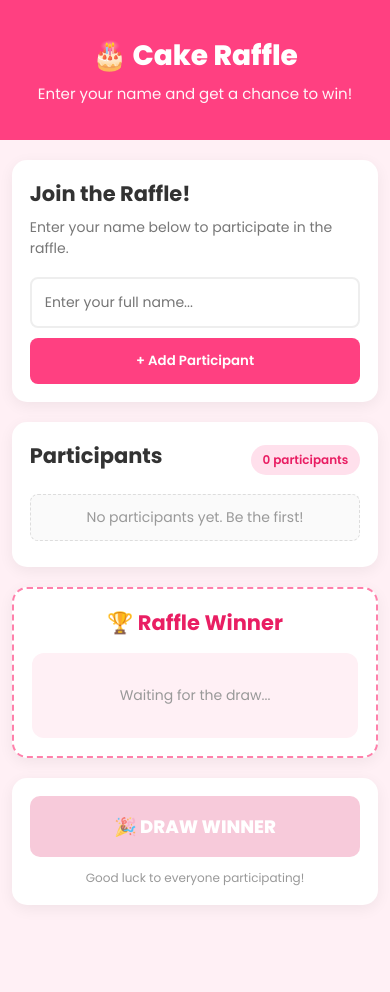
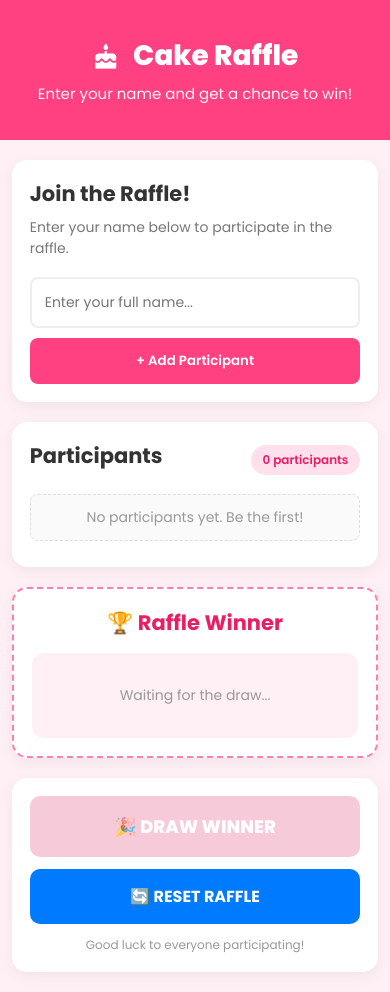
Before and after one commit to Munoz-16/cake-raffle-app, a plain HTML site: page index.html in a window 390 px wide. Before the commit the page ends 925 px from the top, so only its background shows below. Drawn offline with Linux system fonts and the light colour scheme.

Commit message:
Reset Button and Cake

```diff
--- a/action.js
+++ b/action.js
@@ -1,4 +1,3 @@
-
 // Store all registered participants in an array.
 let participants = [];
 
@@ -19,6 +18,9 @@ const winnerDisplay = document.getElementById("winner-display");
 
 // Get the draw button from the HTML.
 const drawButton = document.getElementById("draw-button");
+
+// Get the reset button from the HTML.
+const resetButton = document.getElementById("reset-button");
 
 
 // Listen for when someone submits the registration form.
@@ -79,6 +81,14 @@ function updateParticipantsList() {
     // Clear the current participant list.
     participantsList.innerHTML = "";
 
+    // Check if there are no participants.
+    if (participants.length === 0) {
+
+        // Display a message when the list is empty.
+        participantsList.innerHTML = '<li class="empty-message">No participants yet. Be the first!</li>';
+
+    }
+
     // Loop through every participant in the array.
     participants.forEach(function(participant, index) {
 
@@ -125,3 +135,21 @@ drawButton.addEventListener("click", function() {
     winnerDisplay.innerHTML = "<div class='winner-name'>🎂 " + winner + " 🎉</div>";
 
 });
+
+
+// Listen for clicks on the reset button.
+resetButton.addEventListener("click", function() {
+
+    // Set the number of participants in the array to zero.
+    participants.length = 0;
+
+    // Update the participants list and counter.
+    updateParticipantsList();
+
+    // Clear the winner display and show the default message.
+    winnerDisplay.innerHTML = "<p>Waiting for the draw...</p>";
+
+    // Clear the name input field.
+    participantInput.value = "";
+
+});
--- a/index.html
+++ b/index.html
@@ -14,13 +14,21 @@
     <link rel="preconnect" href="https://fonts.googleapis.com">
     <link rel="preconnect" href="https://fonts.gstatic.com" crossorigin>
     <link href="https://fonts.googleapis.com/css2?family=Poppins:wght@400;500;600;700;800&display=swap" rel="stylesheet">
+
+    <!-- Import Google Material Icons -->
+    <link href="https://fonts.googleapis.com/icon?family=Material+Icons" rel="stylesheet">
+
 </head>
 
 <body>
 
     <!-- Main header section -->
     <header class="header">
-        <h1>🎂 Cake Raffle</h1>
+        <h1>
+            <span class="material-icons">cake</span>
+            Cake Raffle
+        </h1>
+
         <p>Enter your name and get a chance to win!</p>
     </header>
 
@@ -89,11 +97,16 @@
 
         </section>
 
-        <!-- Draw button section -->
+        <!-- Draw and Reset buttons section -->
         <section class="draw-section">
 
             <button id="draw-button" disabled>
                 🎉 DRAW WINNER
+            </button>
+
+            <!-- Reset button to start a new raffle -->
+            <button id="reset-button">
+                🔄 RESET RAFFLE
             </button>
 
             <p>Good luck to everyone participating!</p>
--- a/style.css
+++ b/style.css
@@ -26,6 +26,13 @@ body {
     font-size: 36px;
     font-weight: 800;
     margin-bottom: 5px;
+}
+
+/* Style the Google Material cake icon */
+.header h1 .material-icons {
+    font-size: 36px;
+    vertical-align: middle;
+    margin-right: 8px;
 }
 
 /* Style the header description */
@@ -219,7 +226,29 @@ body {
     opacity: 0.7;
 }
 
-/* Style the text below the draw button */
+/* Style the reset button */
+#reset-button {
+    width: 100%;
+    background-color: #007bff;
+    color: #ffffff;
+    border: none;
+    border-radius: 10px;
+    padding: 15px;
+    margin-top: 12px;
+    font-family: inherit;
+    font-size: 16px;
+    font-weight: 700;
+    cursor: pointer;
+    transition: all 0.3s ease;
+}
+
+/* Change the reset button color when hovering */
+#reset-button:hover {
+    background-color: #1367c0;
+    transform: translateY(-2px);
+}
+
+/* Style the text below the buttons */
 .draw-section p {
     color: #999999;
     font-size: 12px;
@@ -231,6 +260,11 @@ body {
 
     /* Reduce the header title size on mobile */
     .header h1 {
+        font-size: 28px;
+    }
+
+    /* Reduce the cake icon size on mobile */
+    .header h1 .material-icons {
         font-size: 28px;
     }
 
```
